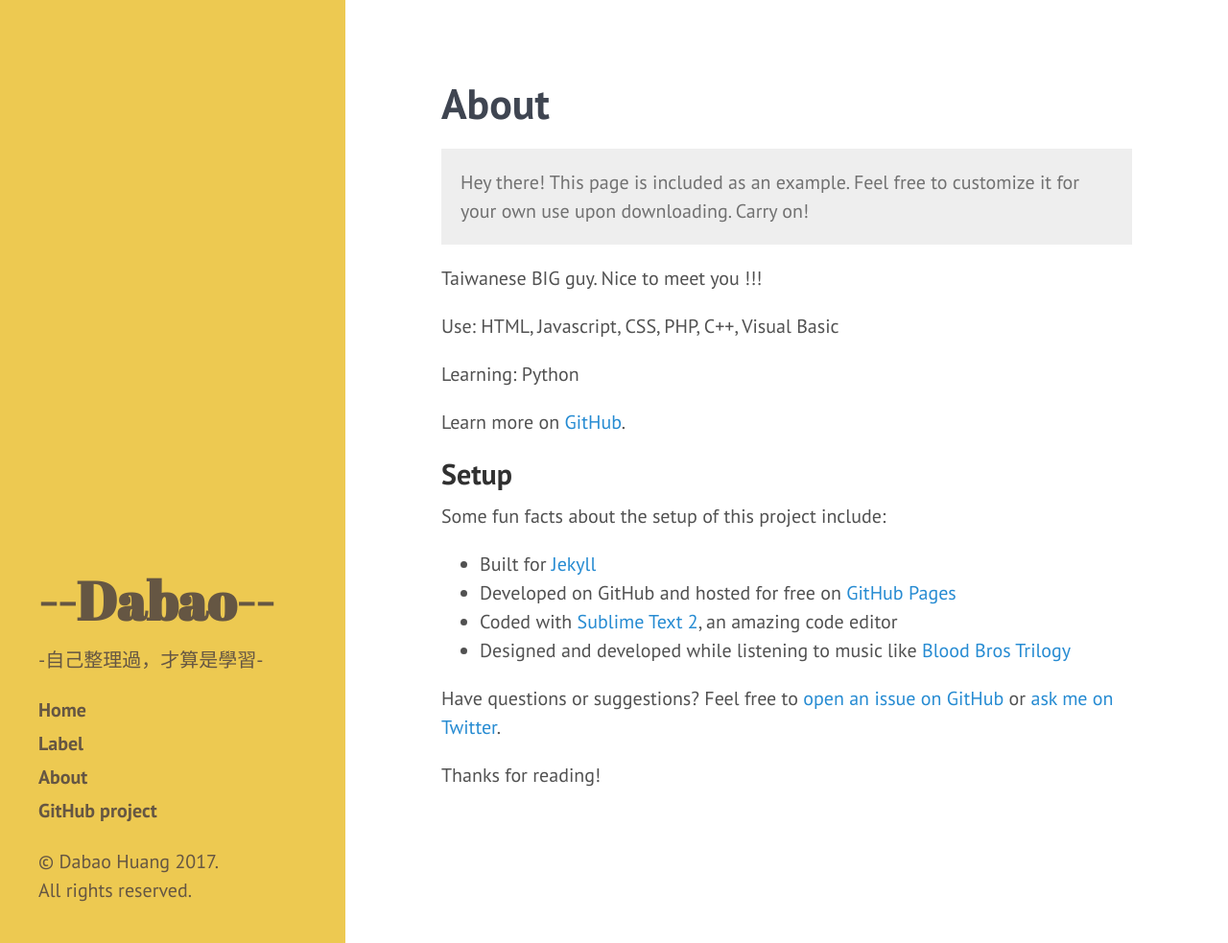
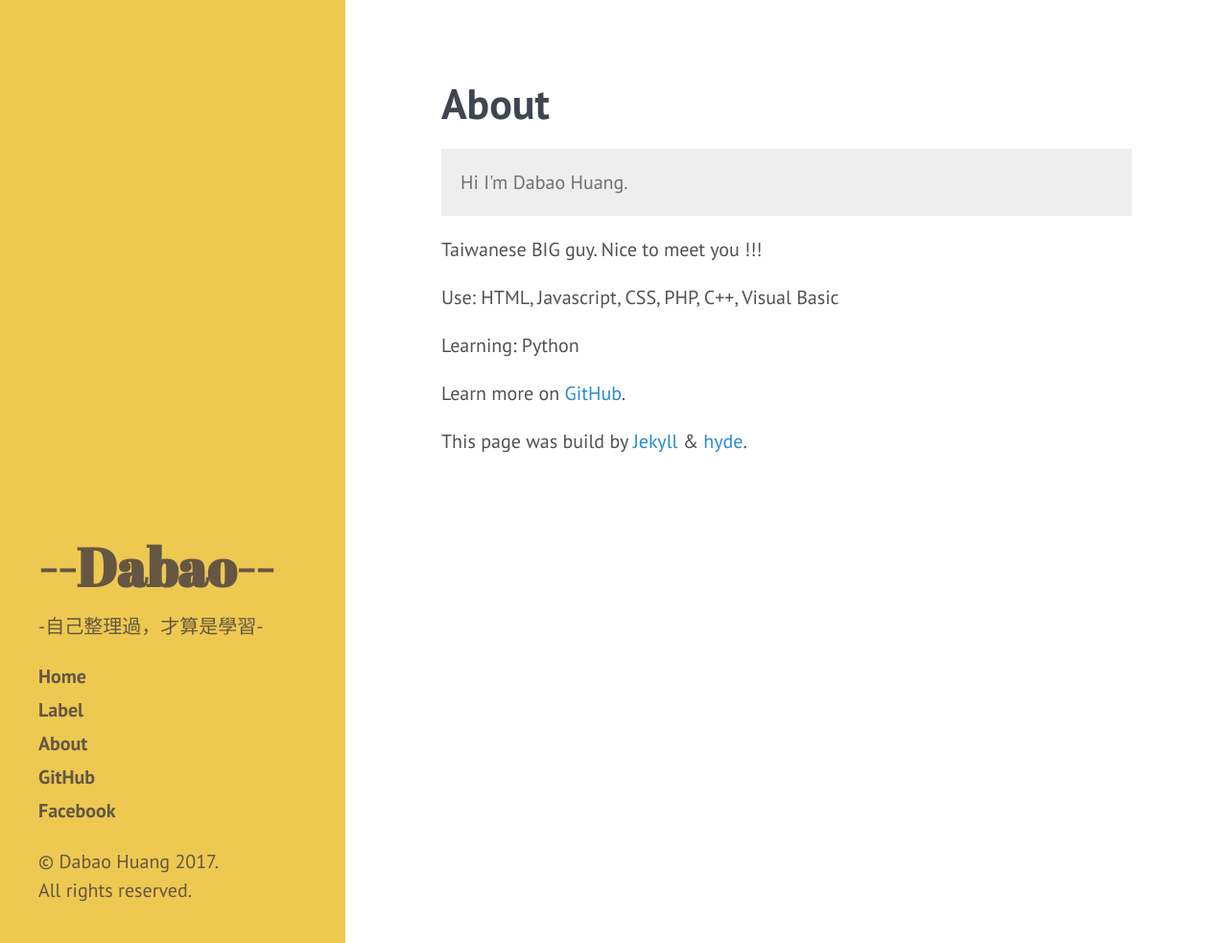
Before and after one commit to DabaoHuang/dabaohuang.github.io, a Jekyll site: the page built from about.md, in a window 1280 px wide and 983 px high. Shown: the whole window at 96% size. Built offline with Jekyll 4.4.1, drawn with Linux system fonts in a browser that asks for light colours.

Commit message:
Update page [About] & some <a>

```diff
--- a/_config.yml
+++ b/_config.yml
@@ -17,6 +17,7 @@
 author:
   name:           'Dabao Huang'
   url:            https://dabaohuang.github.io
+  fb:             https://www.facebook.com/da.bao.12
 
 paginate:         5
 
--- a/_includes/sidebar.html
+++ b/_includes/sidebar.html
@@ -32,7 +32,8 @@
       {% endfor %}
 
       <!-- <a class="sidebar-nav-item" href="{{ site.github.repo }}/archive/v{{ site.version }}.zip">Download</a> -->
-      <a class="sidebar-nav-item" href="{{ site.github.repo }}" target="_blank">GitHub project</a>
+      <a class="sidebar-nav-item" href="{{ site.github.repo }}" target="_blank">GitHub</a>
+      <a class="sidebar-nav-item" href="{{ site.author.fb }}" target="_blank">Facebook</a>
       <!-- <span class="sidebar-nav-item">Currently v{{ site.version }}</span> -->
     </nav>
 
--- a/about.md
+++ b/about.md
@@ -4,7 +4,7 @@
 ---
 
 <p class="message">
-  Hey there! This page is included as an example. Feel free to customize it for your own use upon downloading. Carry on!
+  Hi I'm Dabao Huang.
 </p>
 
 Taiwanese BIG guy. Nice to meet you !!!
@@ -15,15 +15,4 @@
 
 Learn more on [GitHub](https://www.github.com/dabaohuang/).
 
-## Setup
-
-Some fun facts about the setup of this project include:
-
-* Built for [Jekyll](http://jekyllrb.com)
-* Developed on GitHub and hosted for free on [GitHub Pages](https://pages.github.com)
-* Coded with [Sublime Text 2](http://sublimetext.com), an amazing code editor
-* Designed and developed while listening to music like [Blood Bros Trilogy](https://soundcloud.com/maddecent/sets/blood-bros-series)
-
-Have questions or suggestions? Feel free to [open an issue on GitHub](https://github.com/poole/issues/new) or [ask me on Twitter](https://twitter.com/mdo).
-
-Thanks for reading!
+This page was build by [Jekyll](https://jekyllrb.com/) & [hyde](https://github.com/poole/hyde).
```
Also changed, not shown: public/css/custom.min.css.
